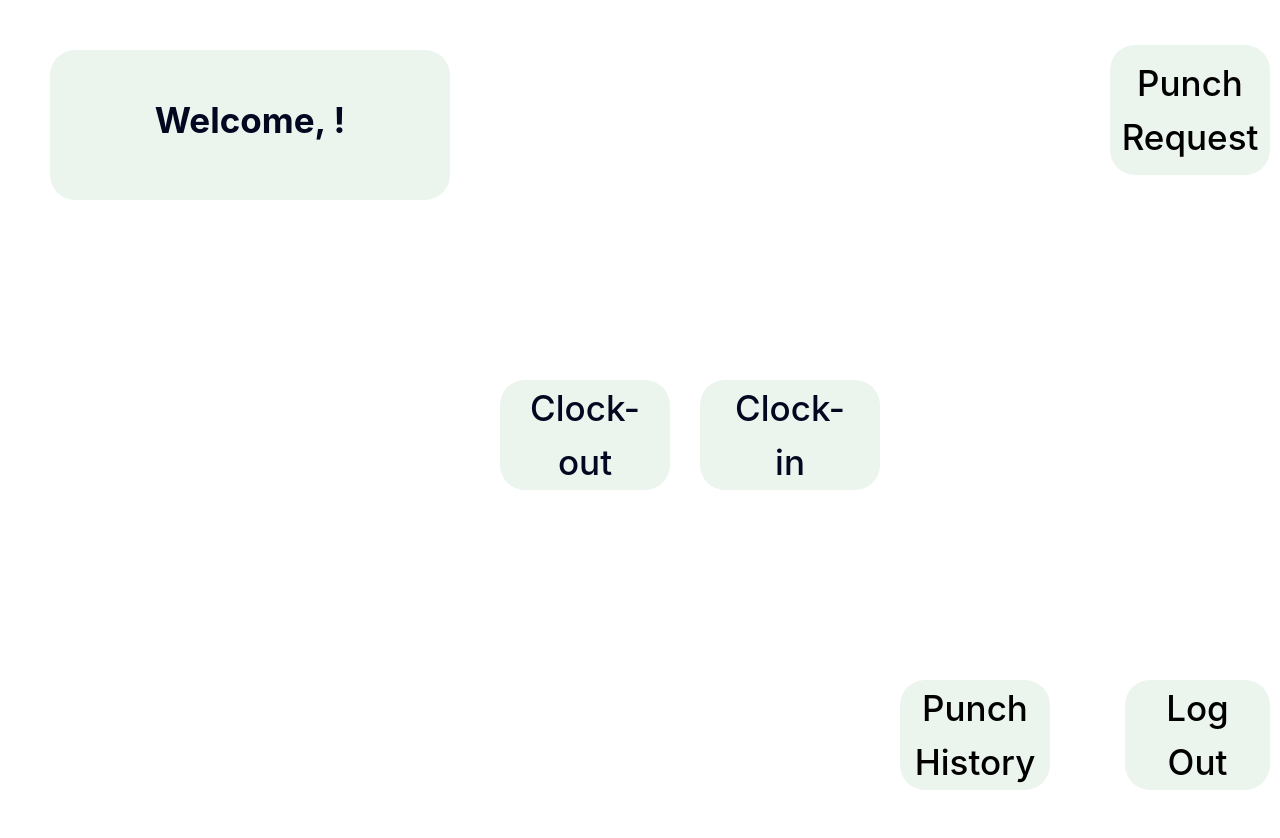
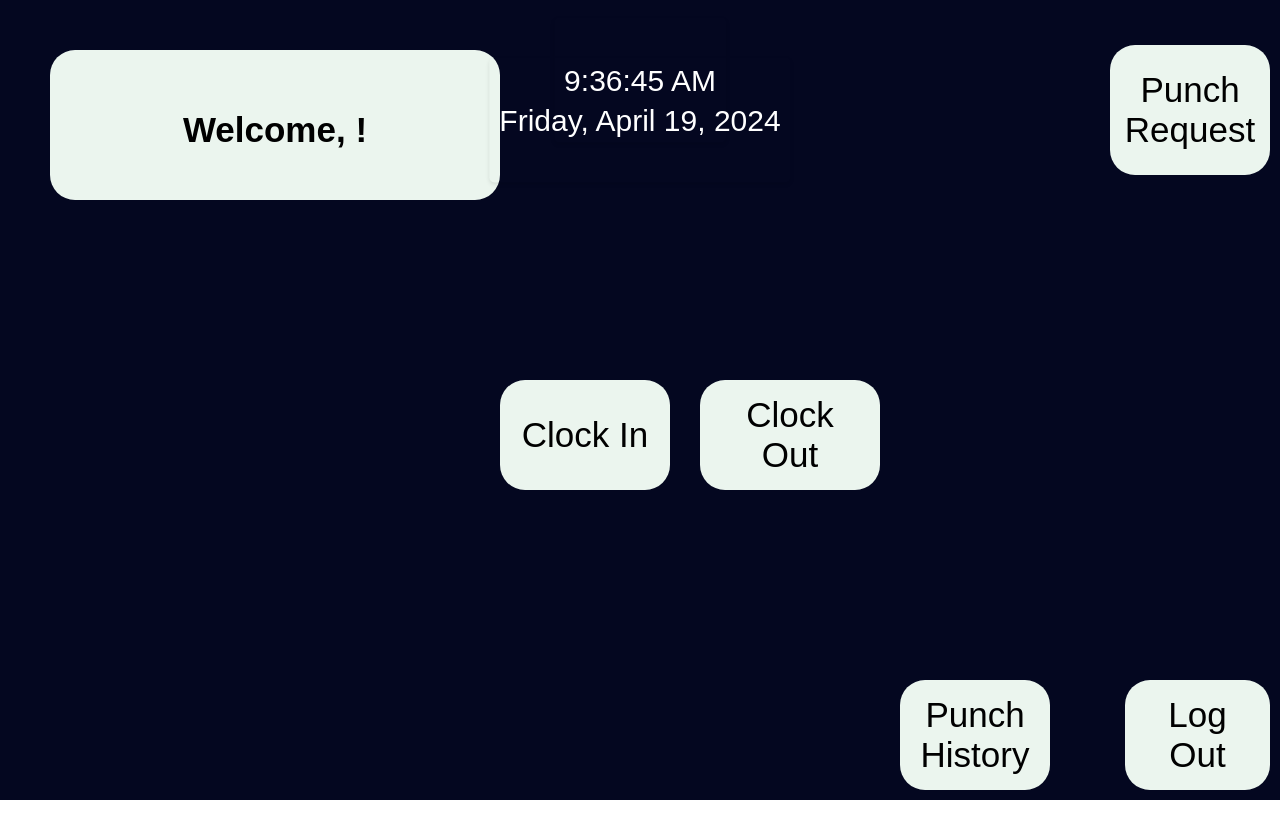
Before and after one commit to PDA-Payroll/PDA-FrontEnd, a React (Vite) app in the folder frontend/: page /dashboard in a window 1280 px wide. Shown: the top 838 px of the page. After the commit the page ends 800 px from the top, so only its background shows below. Built offline with nearby package versions, Linux system fonts and the light colour scheme.

Commit message:
fixed the pages

```diff
--- a/frontend/package.json
+++ b/frontend/package.json
@@ -11,7 +11,6 @@
 		"start": "node server.js"
 	},
 	"dependencies": {
-		"@mantine/core": "^7.9.0",
 		"@mantine/dates": "^7.9.0",
 		"@mantine/hooks": "^7.9.0",
 		"autoprefixer": "^10.4.19",
--- a/frontend/src/App.jsx
+++ b/frontend/src/App.jsx
@@ -8,7 +8,6 @@ import { AuthProvider } from './AuthContext'; // Import AuthProvider
 import './App.css';
 import './Styles/Login.css';
 import './Styles/home.css';
-import PunchHistory from './Pages/PunchHistory';
 
 function App() {
   return (
@@ -20,7 +19,6 @@ function App() {
           <Route path="/" exact element={<Login />} /> {/* Use element prop */}
           <Route path ="/punchcard-request" element={<Request/>} />
           <Route path ="/logout" element={<Logout/>}/> {/* Corrected route path */}
-          <Route path="/PunchHistory" element={<PunchHistory/>}/>{}
         </Routes>
       </Router>
     </AuthProvider>
--- a/frontend/src/Pages/PunchHistory.jsx
+++ /dev/null
@@ -1,11 +0,0 @@
-import { Button, MantineProvider } from "@mantine/core";
-import "@mantine/core/styles.css"
-
-export default function PunchHistory(){
-
-    return(
-        <MantineProvider defaultColorScheme="dark">
-            <Button>Test</Button>
-        </MantineProvider>
-    );
-}
--- a/frontend/src/Pages/home.jsx
+++ b/frontend/src/Pages/home.jsx
@@ -4,70 +4,82 @@ import { AuthContext } from "../AuthContext";
 import "../Styles/home.css"
 import CurrentDate from '../Styles/CurrentDate.jsx';
 import CurrentTime from '../Styles/CurrentTime.jsx';
-import ReactDOM from 'react-dom';
-
-
 
 function Home() {
-
-
   const { logout } = useContext(AuthContext);
   const location = useLocation();
   const firstName = location.state ? location.state.firstName : ""; // Get first name from location state
 
-    const handleLogout = () => {
-        logout();
-        console.log("User logged out successfully!");
-    };
   const handleClockIn = () => {
+
     const time = new Date().toLocaleTimeString();
     setCurrentTime(time);
     console.log("Clocked-In at ");
     setMessage('Clocked-In at ');
     alert('You clocked in!');
   }
+
   const handleClockOut = () => {
 
     console.log("Clocked-Out at ");
     setMessage('Clocked-Out at ')
   }
 
+  const handleLogout = () => {
+    logout();
+    console.log("User logged out successfully!");
+  };
+
+
   return (
     <div className="Home-container">
       <div className="bubbled-rectangle1">
         <div className="title-container">
-                    <h1 className="title-text"> Welcome, {firstName}! </h1>
+          <h1 className="name-text"> Welcome, {firstName}! </h1>
         </div>
       </div>
 
-            <button className="button-clockin title-text" onClick={(handleClockIn) => alert('You Clocked In!')}>
-                Clock-in
-            </button>
+      {/* Display CurrentTime component */}
+      <CurrentTime />
+      <CurrentDate />
 
-            <button className="button-clockout title-text" onClick={(handleClockOut) => alert('You Clocked Out!')}>
-                Clock-out
+      <button
+        className="button-clockin title-text"
+        style={{ color: "black" }}
+        onClick={() => alert('You Clocked In!')}
+      >
+        Clock In
       </button>
 
 
-            {/*<React.StrictMode>*/}
-            <CurrentDate />
-            {/*</React.StrictMode>*/}
 
-            <Link to="/Logout" className="title-text" onClick={handleLogout}>
-                <button style={{color: "black"}} className="bubbled-logout">
+      <button
+        className="button-clockout title-text"
+        style={{ color: "black" }}
+        onClick={() => alert('You Clocked Out!')}
+      >
+        Clock Out
+      </button>
+
+
+      <Link to="/Logout" className='title-text'>
+        <button style={{ color: "black" }} className="button-logout title-text">
           Log Out
         </button>
       </Link>
+
       <Link to="/PunchHistory" className='title-text'>
-                <button style={{color: "black"}}className="button-lastPunch title-text">
+        <button style={{ color: "black" }} className="button-lastPunch title-text">
           Punch History
         </button>
       </Link>
-            <Link to="/punchcard-request" className="title-text">
-                <button style={{color: "black"}}className="button-punchRequest">
+
+      <Link to="/punchcard-request" className='title-text'>
+        <button style={{ color: "black" }} className="button-punchRequest title-text">
           Punch Request
         </button>
       </Link>
+
     </div>
   );
 }
--- a/frontend/src/Styles/CurrentDate.jsx
+++ b/frontend/src/Styles/CurrentDate.jsx
@@ -1,5 +1,5 @@
 import React from 'react';
-
+import '../Styles/home.css';
 
 function CurrentDate(){
     const currentDate = new Date();
@@ -13,8 +13,8 @@ function CurrentDate(){
     });
 
     return (
-      <div>
-        <p className="date"> {formattedDate}</p>
+      <div className="current-date">
+        <p>{formattedDate}</p>
       </div>
     )
   }
--- a/frontend/src/Styles/CurrentTime.jsx
+++ b/frontend/src/Styles/CurrentTime.jsx
@@ -1,33 +1,27 @@
-import React, {useState, useEffect} from 'react';
-
+import React, { useState, useEffect } from 'react';
+import "../Styles/home.css"; // Import your CSS file
 
 function CurrentTime() {
-    // Define state variable for holding current time
     const [currentTime, setCurrentTime] = useState(new Date());
 
-    // Function to update current time
     const updateCurrentTime = () => {
       setCurrentTime(new Date());
     };
 
-    // Effect hook to update current time every second
     useEffect(() => {
       const timerID = setInterval(() => updateCurrentTime(), 1000);
-
-      // Clean-up function to clear the interval when component unmounts
       return () => {
         clearInterval(timerID);
       };
-    }, []); // Empty dependency array ensures that effect runs only once after initial render
+    }, []);
 
-    // Format the current time to display
     const formattedTime = currentTime.toLocaleTimeString();
 
     return (
-      <div>
-        <p className="time">{formattedTime}</p>
+      <div className="current-time">
+        <p>{formattedTime}</p>
       </div>
     );
-  }
+}
 
-  export default CurrentTime;
+export default CurrentTime;
--- a/frontend/src/Styles/home.css
+++ b/frontend/src/Styles/home.css
@@ -15,30 +15,11 @@ body {
   height: 80vh;  /* Updated height to cover the entire viewport height */
 
 }
-
-h1 {
+.name-text{
+  background-color: #EBF5EE;
+  color: black;
   font-size: 35px;
-  color: #ffffff;
-  margin-bottom: 20px;
 }
-
-p {
-  font-size: 20px;
-  color: #ffffff;
-  bottom:0px;
-  justify-content: center;
-  align-items: center;
-  display: flex;
-  top:400px;
-  margin: auto;
-  position: absolute;
-  left:700px;
-
-
-
-}
-
-
 
 .bubbled-rectangle1 {
   background-color: #EBF5EE;
@@ -66,9 +47,7 @@ p {
   left: 10px;
 }
 
-
-
-.button-clockout {
+.button-clockin {
   background-color: #EBF5EE;
   width: 170px;
   height: 110px;
@@ -85,9 +64,7 @@ p {
   padding: 0 10px; /* Adjust padding */
 }
 
-
-
-.button-clockin{
+.button-clockout{
   background-color: #EBF5EE;
   width: 180px;
   height: 110px;
@@ -99,31 +76,10 @@ p {
   position: absolute;
   top: 380px;
   bottom: 60px;
-
   right: 400px;
   padding-left: 25px;
   padding-right: 25px;
 }
-
-
-
-.button-lastPunch{
-  background-color: #EBF5EE;
-  width: 150px;
-  height: 110px;
-  border-radius: 25px;
-  display: flex;
-  flex-direction: column;
-  align-items: center;
-  justify-content: center;
-  position: absolute;
-  bottom: -10px;
-  right: 230px;
-  padding-left: 25px;
-  padding-right: 25px;
-}
-
-
 
 .button-logout{
   background-color: #EBF5EE;
@@ -135,8 +91,8 @@ p {
   align-items: center;
   justify-content: center;
   position: absolute;
-  bottom: 10px;
-  right: 230px;
+  bottom: -10px;
+  right: 10px;
   padding-left: 25px;
   padding-right: 25px;
 }
@@ -215,10 +171,6 @@ p {
   left:750px;
 
 }
-
-
-
-
 
 
 .bubbled-rectangle1 {
@@ -305,10 +257,25 @@ p {
 }
 
 
+.button-lastPunch{
+  background-color: #EBF5EE;
+  width: 150px;
+  height: 110px;
+  border-radius: 25px;
+  display: flex;
+  flex-direction: column;
+  align-items: center;
+  justify-content: center;
+  position: absolute;
+  bottom: -10px;
+  right: 230px;
+  padding-left: 25px;
+  padding-right: 25px;
+}
 
 .bubbled-logout{
   background-color: #EBF5EE;
-  width: 145px;
+  width: 200px;
   height: 110px;
   border-radius: 25px;
   display: flex;
@@ -361,7 +328,7 @@ p {
 
 .date{
   font-size: 25px;
-  color: #ffffff;
+  color: black;
   margin-top: 500px;
   text-align: center;
   justify-content: center;
@@ -369,9 +336,36 @@ p {
 
 .time{
   font-size: 25px;
-  color: #ffffff;
+  color: black;
   position: absolute;
   margin-top: 400px;
   text-align: center;
   justify-content: center;
 }
+
+.title-text:hover {
+  background-color: #c9f3d5; /* Change to the desired hover background color */ /* Change to the desired hover text color */
+}
+.current-time {
+  position: fixed;
+  color: white;
+  top: 10%;
+  left: 50%;
+  font-size: 30px;
+  transform: translate(-50%, -50%);
+  padding: 10px;
+  border-radius: 5px;
+  box-shadow: 0 2px 4px rgba(0, 0, 0, 0.1);
+}
+
+.current-date {
+  position: fixed;
+  color: white;
+  top: 15%;
+  left: 50%;
+  font-size: 30px;
+  transform: translate(-50%, -50%);
+  padding: 10px;
+  border-radius: 5px;
+  box-shadow: 0 2px 4px rgba(0, 0, 0, 0.1);
+}
```
Also changed, not shown: frontend/src/Pages/frontend home.jsx (deleted, +0 -104 lines), 2 other files (tests, documents, lock files or other folders). Lines whose indentation alone changed are shown as unchanged.
